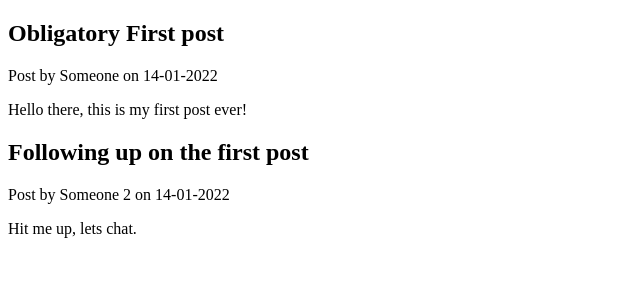
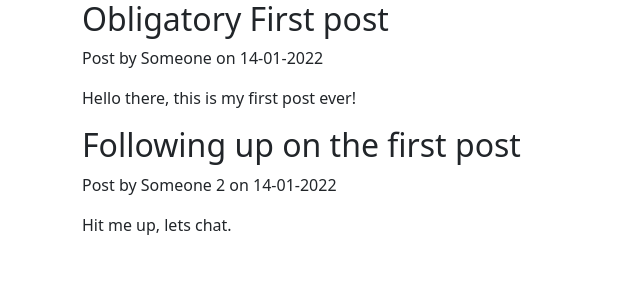
Before and after one commit to somone-codes/django_tutorial, a Django app: page /blog/ in a window 1280 px wide. Shown: the top 300 px of the page, without its empty margins (0-640 px from the left). Run offline with Django 4.2, Linux system fonts and the light colour scheme.

Commit message:
added bootstrap to base.html

```diff
--- a/blog/templates/blog/html/base.html
+++ b/blog/templates/blog/html/base.html
@@ -2,6 +2,11 @@
 <html lang="en">
 <head>
     <meta charset="UTF-8">
+    <meta name="viewport" content="width=device-width, initial-scale=1">
+
+    <!-- Bootstrap CSS -->
+    <link href="https://cdn.jsdelivr.net/npm/bootstrap@5.1.3/dist/css/bootstrap.min.css" rel="stylesheet" integrity="sha384-1BmE4kWBq78iYhFldvKuhfTAU6auU8tT94WrHftjDbrCEXSU1oBoqyl2QvZ6jIW3" crossorigin="anonymous">
+
     {% if title %}
         <title>Blog Home - {{ title }}</title>
     {% else %}
@@ -9,8 +14,13 @@
     {% endif %}
 </head>
 <body>
-    {% block  body_content %}
+    <div class="container">
+        {% block  body_content %}
+        {% endblock body_content %}
+    </div>
 
-    {% endblock body_content %}
+    <!-- Bootstrap Bundle with Popper -->
+    <script src="https://cdn.jsdelivr.net/npm/bootstrap@5.1.3/dist/js/bootstrap.bundle.min.js" integrity="sha384-ka7Sk0Gln4gmtz2MlQnikT1wXgYsOg+OMhuP+IlRH9sENBO0LRn5q+8nbTov4+1p" crossorigin="anonymous"></script>
+
 </body>
 </html>
```
